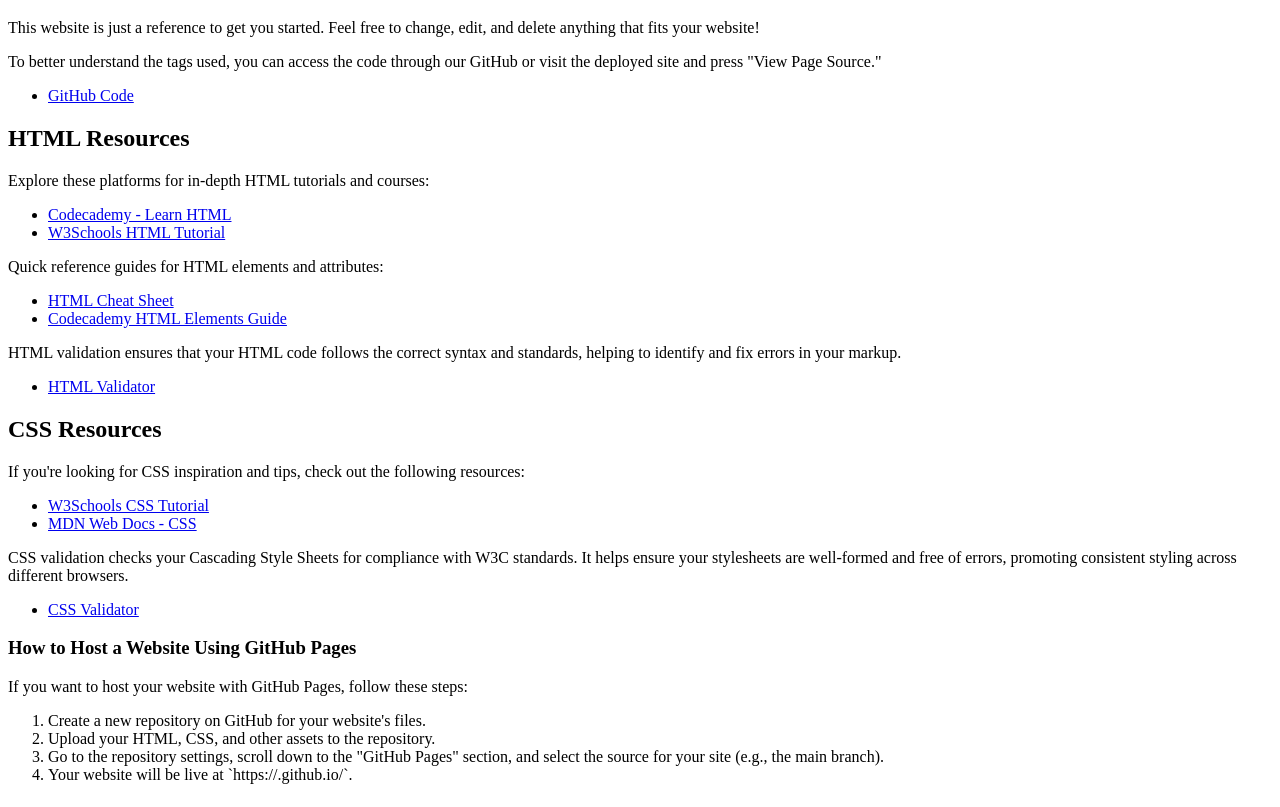
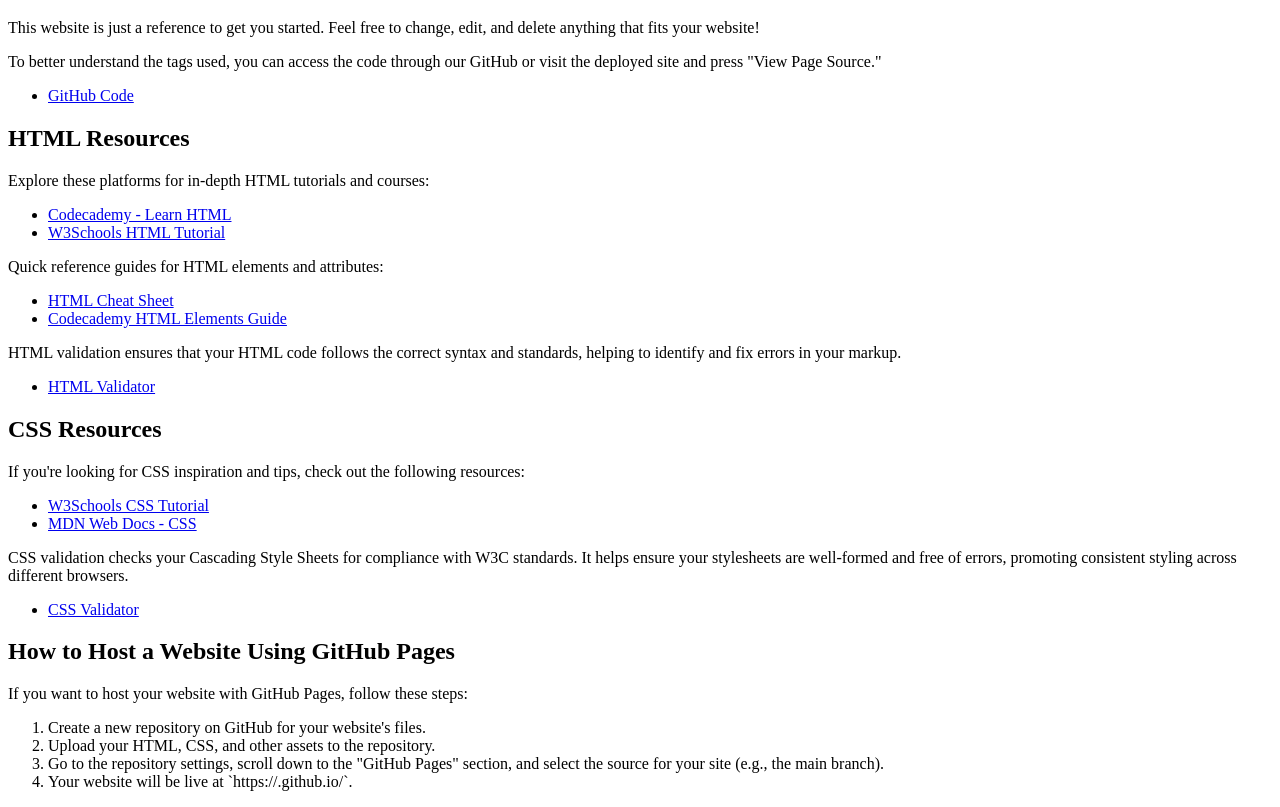
Before and after one commit to WIC-UCSD-Project-Teams/i-miss-my-cafe, a plain HTML site: page resources.html in a window 1280 px wide. Shown: the part 61-868 px from the top of the page. Drawn offline with Linux system fonts and the light colour scheme.

Commit message:
Update resources.html

```diff
--- a/resources.html
+++ b/resources.html
@@ -40,7 +40,7 @@
         <li><a href="https://jigsaw.w3.org/css-validator/">CSS Validator</a></li>
     </ul>
 
-    <h3>How to Host a Website Using GitHub Pages</h3>
+    <h2>How to Host a Website Using GitHub Pages</h2>
     <p>If you want to host your website with GitHub Pages, follow these steps:</p>
     <ol>
         <li>Create a new repository on GitHub for your website's files.</li>
```
